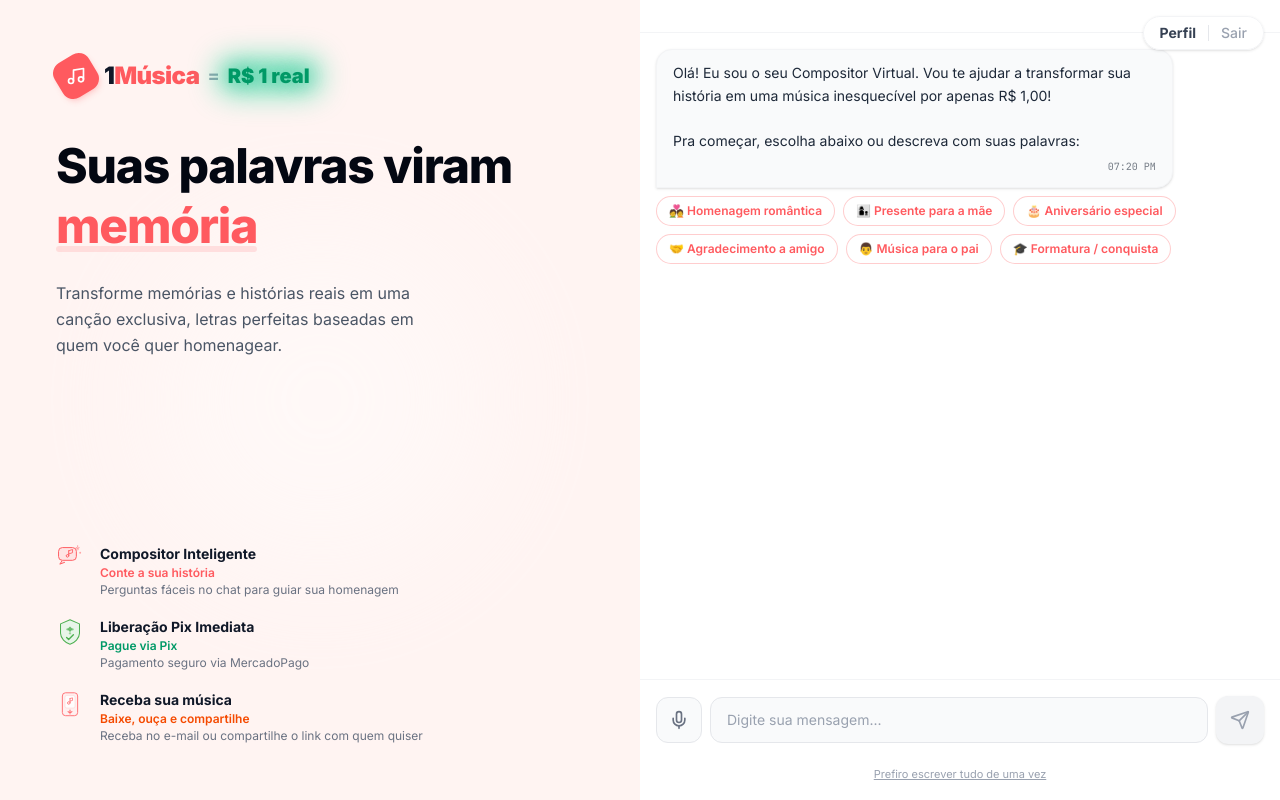
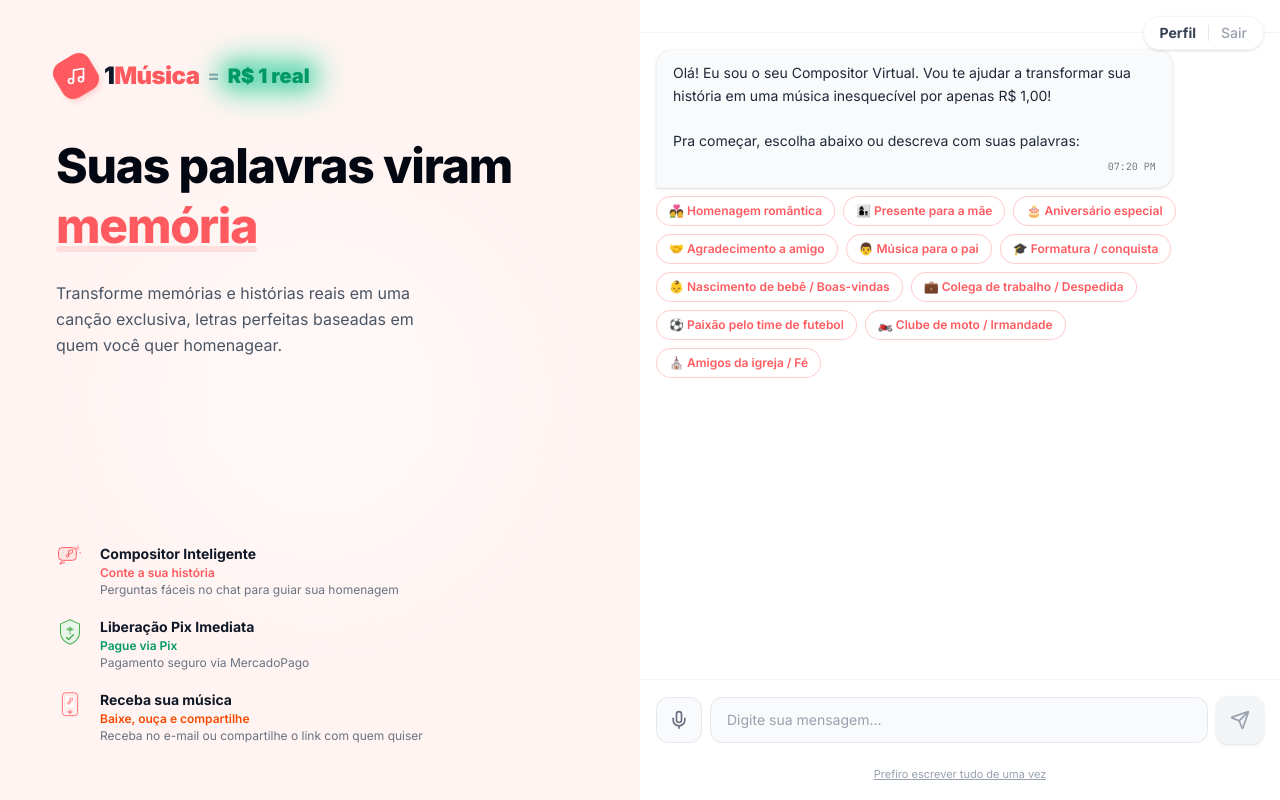
Before and after one commit to paulpessoa/umamusica, a React (Vite) app: page /chat in a window 1280 px wide. Built offline with nearby package versions, Linux system fonts and the light colour scheme; no server answers.

Commit message:
feat: add baby, work, soccer, moto club, and church theme variations to chat start options

```diff
--- a/src/components/ChatSection.tsx
+++ b/src/components/ChatSection.tsx
@@ -21,6 +21,11 @@ export default function ChatSection({ email, onFinishChat }: ChatSectionProps) {
         "🤝 Agradecimento a amigo",
         "👨 Música para o pai",
         "🎓 Formatura / conquista",
+        "👶 Nascimento de bebê / Boas-vindas",
+        "💼 Colega de trabalho / Despedida",
+        "⚽ Paixão pelo time de futebol",
+        "🏍️ Clube de moto / Irmandade",
+        "⛪ Amigos da igreja / Fé",
       ],
     },
   ]);
```
